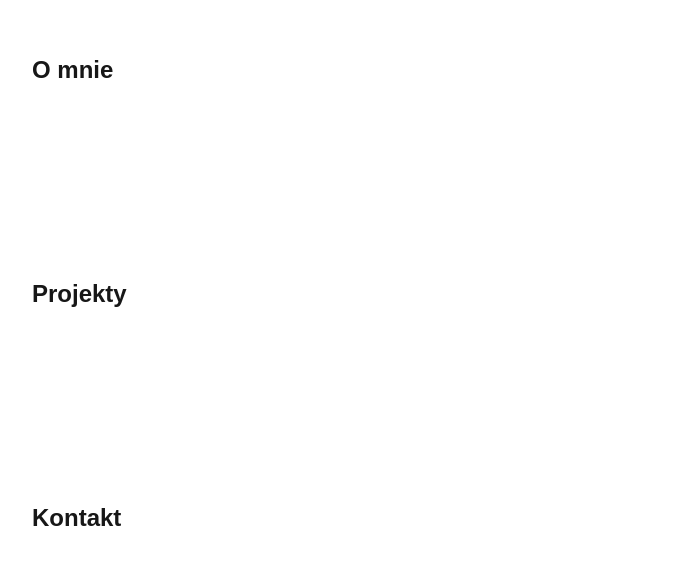
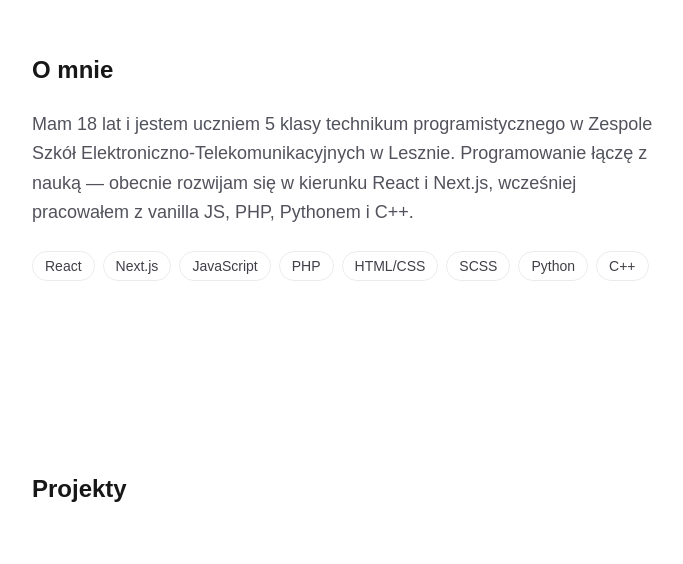
Before and after one commit to t-szerszen/madebytobiasz, a Next.js app: page / in a window 1280 px wide. Shown: the part 826-1390 px from the top of the page, without its empty margins (288-971 px from the left). Built offline with nearby package versions, Linux system fonts and the light colour scheme.

Commit message:
feat: wydziel sekcje About jako komponent

```diff
--- a/src/app/page.tsx
+++ b/src/app/page.tsx
@@ -1,13 +1,12 @@
 import Hero from "@/components/Hero";
+import About from "@/components/About";
 
 export default function Home() {
   return (
     <main className="flex flex-1 flex-col">
       <Hero />
 
-      <section id="about" className="mx-auto w-full max-w-3xl px-16 py-24">
-        <h2 className="text-2xl font-semibold">O mnie</h2>
-      </section>
+      <About />
 
       <section id="projects" className="mx-auto w-full max-w-3xl px-16 py-24">
         <h2 className="text-2xl font-semibold">Projekty</h2>
--- /dev/null
+++ b/src/components/About.tsx
@@ -0,0 +1,34 @@
+const stack = [
+  "React",
+  "Next.js",
+  "JavaScript",
+  "PHP",
+  "HTML/CSS",
+  "SCSS",
+  "Python",
+  "C++",
+];
+
+export default function About() {
+  return (
+    <section id="about" className="mx-auto w-full max-w-3xl px-16 py-24">
+      <h2 className="text-2xl font-semibold">O mnie</h2>
+      <p className="mt-6 max-w-2xl text-lg leading-relaxed text-zinc-600 dark:text-zinc-400">
+        Mam 18 lat i jestem uczniem 5 klasy technikum programistycznego w
+        Zespole Szkół Elektroniczno-Telekomunikacyjnych w Lesznie.
+        Programowanie łączę z nauką — obecnie rozwijam się w kierunku React i
+        Next.js, wcześniej pracowałem z vanilla JS, PHP, Pythonem i C++.
+      </p>
+      <ul className="mt-6 flex flex-wrap gap-2">
+        {stack.map((tech) => (
+          <li
+            key={tech}
+            className="rounded-full border border-black/[.08] px-3 py-1 text-sm text-zinc-700 dark:border-white/[.145] dark:text-zinc-300"
+          >
+            {tech}
+          </li>
+        ))}
+      </ul>
+    </section>
+  );
+}
```
